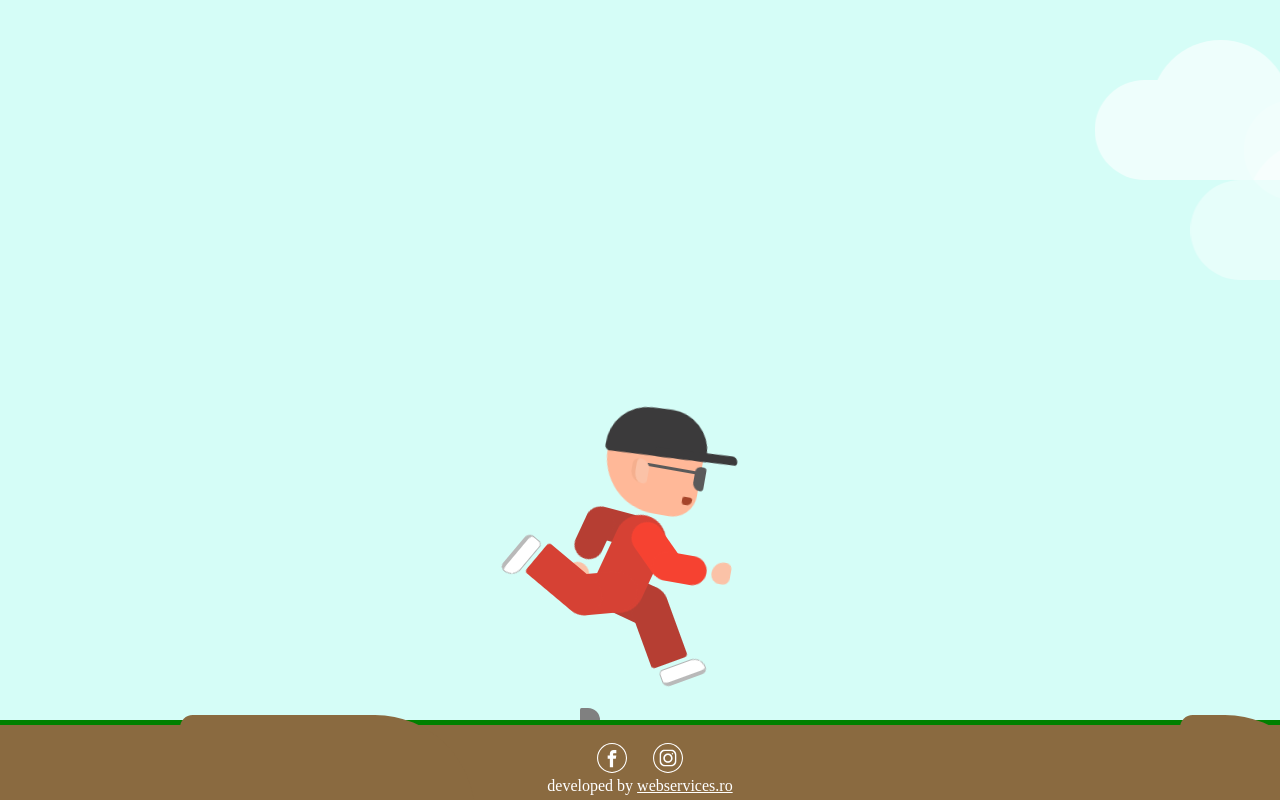
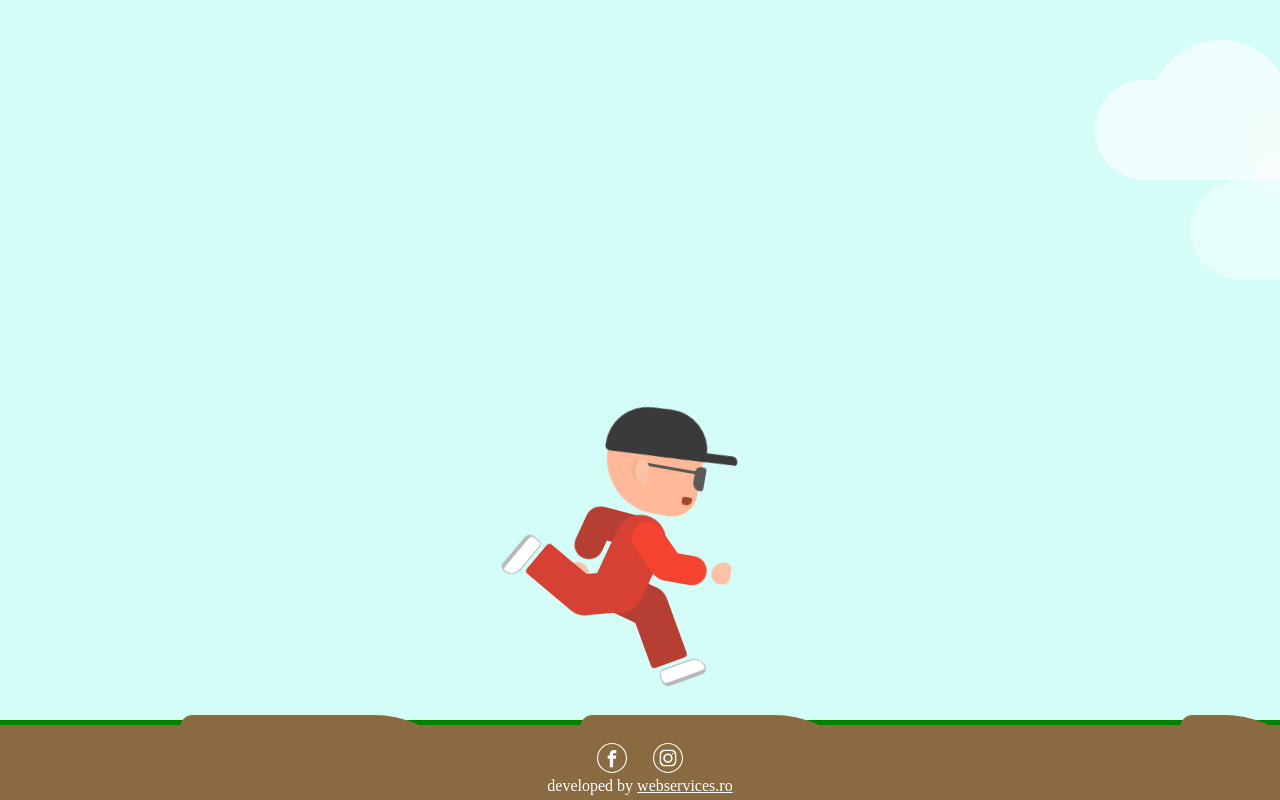
Before and after one commit to alexbran8/alergampentruviata, a React (Create React App) app: page / in a window 1280 px wide. Built offline with nearby package versions, Linux system fonts and the light colour scheme.

Commit message:
deplpoy pipeline update

```diff
--- a/package.json
+++ b/package.json
@@ -7,7 +7,6 @@
     "@testing-library/jest-dom": "^5.16.5",
     "@testing-library/react": "^13.4.0",
     "@testing-library/user-event": "^13.5.0",
-    "gh-pages": "^5.0.0",
     "react": "^18.2.0",
     "react-dom": "^18.2.0",
     "react-scripts": "5.0.1",
@@ -17,9 +16,7 @@
     "start": "react-scripts start",
     "build": "react-scripts build",
     "test": "react-scripts test",
-    "eject": "react-scripts eject",
-    "predeploy": "npm run build",
-    "deploy": "gh-pages -d build"
+    "eject": "react-scripts eject"
   },
   "eslintConfig": {
     "extends": [
--- a/src/pages/Home/index.styling.css
+++ b/src/pages/Home/index.styling.css
@@ -410,12 +410,9 @@ body {
 }
 
 .rock.rk3{
-    background-color: gray;
-	top: -12px;
-    height: 12px;
+	top: -5px;
 	left: 1300px;
-	width: 20px;
-    z-index: -2;
+	width: 295px;
 	border-radius: 14px 110px 0px 0px;
 }
 
@@ -423,15 +420,6 @@ body {
 	top: -5px;
 	left: 1900px;
 	width: 145px;
-	border-radius: 14px 110px 0px 0px;
-}
-
-.rock.rk5{
-    background-color: blue;
-	top: -5px;
-    height: 5px;
-	left: 100px;
-	width: 100px;
 	border-radius: 14px 110px 0px 0px;
 }
 
```
Also changed, not shown: 1 other file (tests, documents, lock files or other folders).
